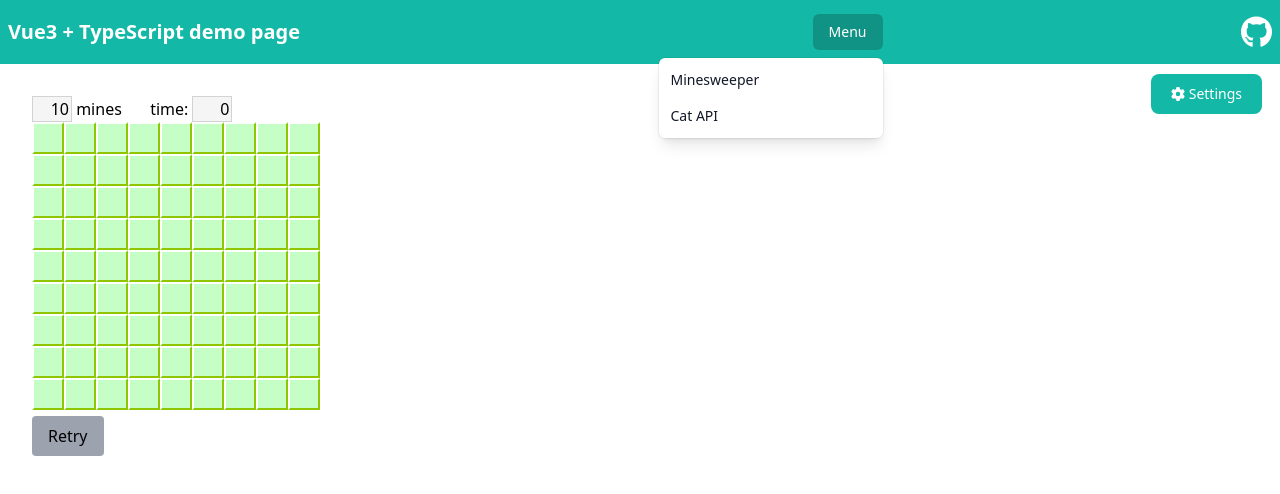
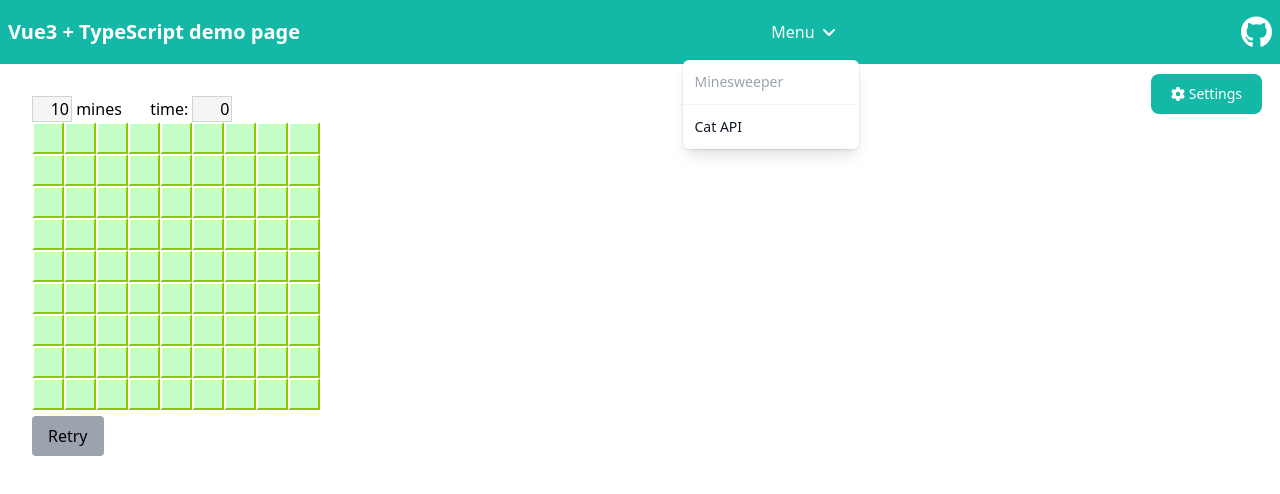
Before and after one commit to nejiko96/vue3-ts-minesweeper, a Vue app: page / in a window 1280 px wide. Both pictures are taken after a click on the button "Menu". Shown: the top 494 px of the page. Built offline with nearby package versions, Linux system fonts and the light colour scheme.

Commit message:
dropdown menu styling

```diff
--- a/src/App.vue
+++ b/src/App.vue
@@ -1,5 +1,5 @@
 <script lang="ts">
-  import { shallowRef } from 'vue'
+  import { computed, ref } from 'vue'
 
   import MsView from '@/views/MsView.vue'
   import CatView from '@/views/CatView.vue'
@@ -20,15 +20,19 @@
 </script>
 
 <script setup lang="ts">
-  const currentView = shallowRef(MsView)
+  const currentId = ref('MS')
 
-  const handleMenuSelect = (id: string): void => {
-    currentView.value = menuItems.find((e) => e.id === id)?.view ?? MsView
-  }
+  const currentView = computed(
+    () => menuItems.find((e) => e.id === currentId.value)?.view ?? MsView
+  )
 </script>
 
 <template>
-  <AppLayout :menu-items="menuItems" @menuselect="handleMenuSelect">
+  <AppLayout
+    :menu-items="menuItems"
+    :selected="currentId"
+    @menuselect="(id) => (currentId = id)"
+  >
     <keep-alive>
       <component :is="currentView" />
     </keep-alive>
--- a/src/AppLayout.vue
+++ b/src/AppLayout.vue
@@ -4,6 +4,7 @@
 
   const props = defineProps<{
     menuItems: MenuItemType[]
+    selected: string
   }>()
 
   const emits = defineEmits<{
@@ -19,13 +20,17 @@
       >
         <h1 class="text-xl font-semibold">Vue3 + TypeScript demo page</h1>
 
-        <div class="w-56 text-right">
+        <div class="w-44 text-right">
           <Menu as="div" class="relative inline-block text-left">
             <div>
               <MenuButton
-                class="inline-flex w-full justify-center rounded-md bg-black bg-opacity-20 px-4 py-2 text-sm font-medium text-white hover:bg-opacity-30 focus:outline-none focus-visible:ring-2 focus-visible:ring-white focus-visible:ring-opacity-75"
-                >Menu</MenuButton
+                class="text-md inline-flex w-full justify-center rounded-md bg-black bg-opacity-0 px-4 py-2 font-medium hover:bg-opacity-30 focus:outline-none focus-visible:ring-2 focus-visible:ring-white focus-visible:ring-opacity-75"
               >
+                Menu
+                <div class="mr-1 ml-1 h-5 w-5">
+                  <fa icon="fa-angle-down" />
+                </div>
+              </MenuButton>
             </div>
             <transition
               enter-active-class="transition duration-100 ease-out"
@@ -36,17 +41,21 @@
               leave-to-class="transform scale-95 opacity-0"
             >
               <MenuItems
-                class="absolute right-0 z-10 mt-2 w-56 origin-top-right divide-y divide-gray-100 rounded-md bg-white shadow-lg ring-1 ring-black ring-opacity-5 focus:outline-none"
+                class="absolute right-0 z-10 mt-2 w-44 origin-top-right divide-y divide-gray-100 rounded-md bg-white shadow-lg ring-1 ring-black ring-opacity-5 focus:outline-none"
               >
+                <template v-for="item in props.menuItems" :key="item.id">
                   <div class="px-1 py-1">
                     <MenuItem
-                    v-for="item in props.menuItems"
                       v-slot="{ active }"
-                    :key="item.id"
+                      :disabled="item.id === props.selected"
                     >
                       <button
                         :class="[
-                        active ? 'bg-teal-500 text-white' : 'text-gray-900',
+                          active
+                            ? 'bg-teal-500 text-white'
+                            : item.id === props.selected
+                            ? 'text-gray-400'
+                            : 'text-gray-900',
                           'group flex w-full items-center rounded-md px-2 py-2 text-sm',
                         ]"
                         @click="() => emits('menuselect', item.id)"
@@ -55,6 +64,7 @@
                       </button>
                     </MenuItem>
                   </div>
+                </template>
               </MenuItems>
             </transition>
           </Menu>
--- a/src/components/MsSettings.vue
+++ b/src/components/MsSettings.vue
@@ -44,7 +44,7 @@
 <template>
   <div
     id="drawer-right"
-    class="--fixed --h-screen absolute right-0 top-0 z-40 h-[calc(100vh_-_5rem)] w-80 transform-none overflow-y-auto bg-white p-4 transition-transform dark:bg-gray-800"
+    class="--fixed --h-screen absolute right-0 top-0 h-[calc(100vh_-_5rem)] w-80 transform-none overflow-y-auto bg-white p-4 transition-transform dark:bg-gray-800"
     tabindex="-1"
     aria-labelledby="drawer-right-label"
     aria-modal="true"
```
Lines whose indentation alone changed are shown as unchanged.
